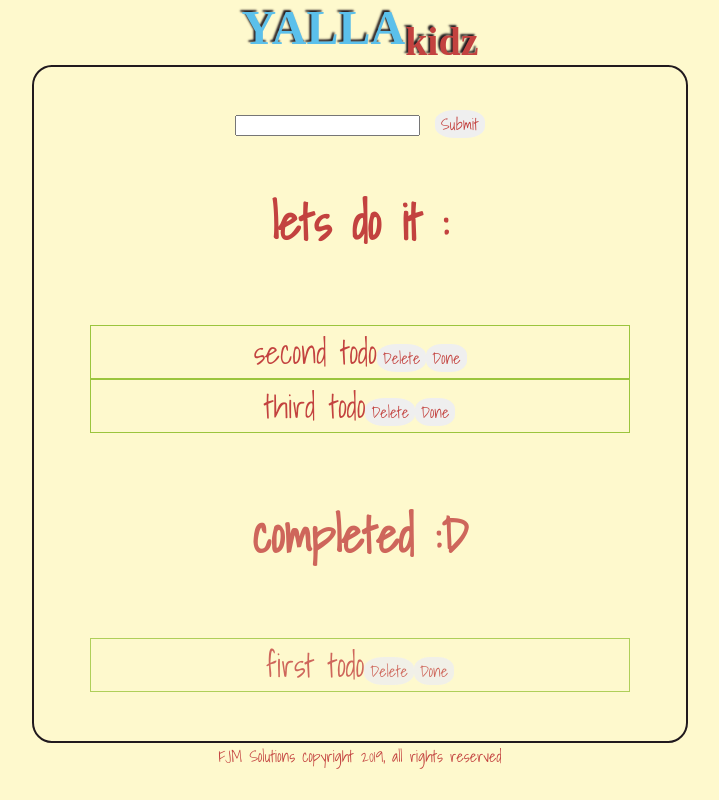
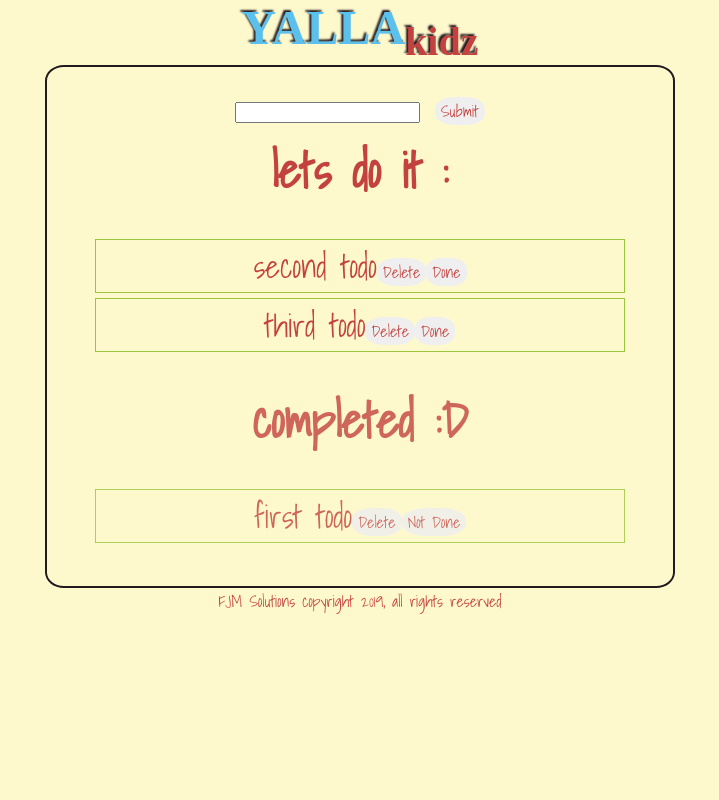
Before and after one commit to facn5/KidzPlanner, a website: page index.html in a window 1280 px wide. Shown: the whole page, without its empty margins (280-999 px from the left). Drawn offline with Linux system fonts and the light colour scheme; a web font is replaced by a local one.

Commit message:
done changed to not done Relates #36

```diff
--- a/dom.js
+++ b/dom.js
@@ -55,7 +55,11 @@
 
     // this adds the delete button
     let doneButtonNode = document.createElement('button');
+    if(!todo.done){
     doneButtonNode.textContent = "Done"; // Insert text
+  }else{
+    doneButtonNode.textContent = "Not Done";
+  }
     todoNode.appendChild(doneButtonNode);
 
     doneButtonNode.addEventListener('click', function(event) {
@@ -113,9 +117,11 @@
     var completedListNode = document.createElement('ul');
 
     state.forEach(function(todo) {
-      if (todo.done)
-        completedListNode.insertBefore(createTodoNode(todo),completedListNode.childNodes[0]);
-      else {
+      if (todo.done) {
+        console.log("-------------****");
+        console.log(todo);
+        completedListNode.insertBefore(createTodoNode(todo), completedListNode.childNodes[0]);
+      } else {
         todoListNode.appendChild(createTodoNode(todo));
       }
     });
--- a/index.html
+++ b/index.html
@@ -21,15 +21,16 @@
 
   <div class="list-group">
 
-    <form id="add-todo">
+    <form id="add-todo" autocomplete="off">
       <input type="text" id="description" value="">
-      <input type="submit" name="addTodo" value="Submit" class="btn">
+      <input type="submit" name="addTodo" value="Submit" class="btn" >
     </form>
-    <div id="todo-container">
+
+    <div id="todo-container" class="container">
         <h2>lets do it :</h2>
     </div>
 
-    <div id="completed-container" class="done">
+    <div id="completed-container" class="container done">
       <h2>completed :D </h2>
     </div>
 
--- a/style.css
+++ b/style.css
@@ -14,6 +14,11 @@ body {
   color: #c3423f;
   background-color: #FEF9CD;
   cursor: pointer;
+}
+
+h2{
+  margin: 0.1%;
+  height: 10%;
 }
 
 header {
@@ -36,6 +41,7 @@ ul {
 
 li {
   border: 1px solid #9bc53d;
+  margin: 1%;
 }
 
 .done {
@@ -59,7 +65,7 @@ li {
 .list-group {
   display: flex;
   flex-direction: column;
-  padding: 2%;
+  padding: 1%;
   border: 2px solid #211a1e;
   border-radius: 3%;
   margin: 0 auto;
```
